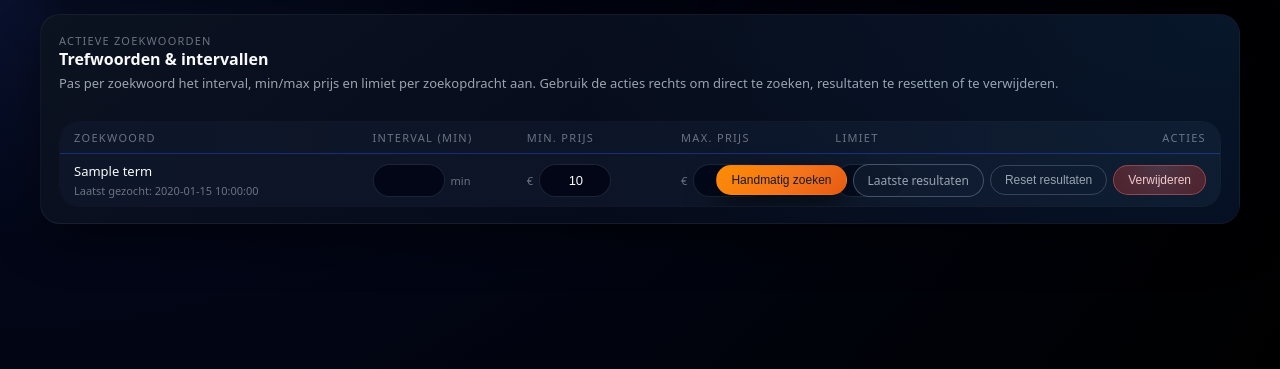
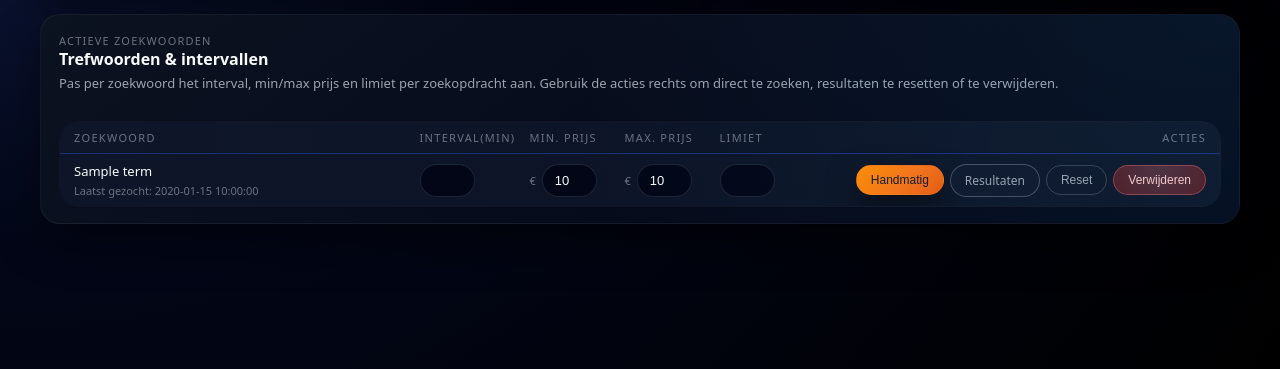
Before and after one commit to TerrorSource/MPWatchter, a Flask app: template templates/index.html in a window 1280 px wide. Shown: the part 431-800 px from the top of the page. Run offline with Flask 3, Linux system fonts and the light colour scheme; the template is opened without the code that fills it: most values are stand-ins (such as "Sample title", 1, 10 or a date in 2020); parts of the project's set-up code (start-up, migrations or seed data) failed here and were passed over.

Commit message:
Add files via upload

```diff
--- a/templates/base.html
+++ b/templates/base.html
@@ -446,13 +446,22 @@
       background: radial-gradient(circle at top left, #020617 0, #020617 100%);
     }
 
-    .table-header, .table-row {
-      display: grid;
-      grid-template-columns: minmax(0, 1.6fr) repeat(4, minmax(0, 0.8fr)) minmax(0, 1.2fr);
-      gap: 10px;
-      align-items: center;
-      padding: 8px 14px;
-    }
+.table-header,
+.table-row {
+  display: grid;
+  /* Zoekwoord | Interval | Min | Max | Limiet | Acties */
+  grid-template-columns:
+    minmax(0, 2.2fr)   /* zoekwoord – iets smaller */
+    100px              /* interval */
+    85px               /* min prijs */
+    85px               /* max prijs */
+    80px               /* limiet */
+    minmax(260px, 2.6fr); /* acties – wat breder */
+  gap: 10px;
+  align-items: center;
+  padding: 8px 14px;
+}
+
 
     .table-header {
       font-size: 11px;
@@ -505,7 +514,7 @@
     }
 
     .inline-input-group .input--short {
-      max-width: 72px;
+      max-width: 55px;
     }
 
     .inline-input-group span {
--- a/templates/index.html
+++ b/templates/index.html
@@ -142,7 +142,7 @@
       <div class="table-wrapper">
 <div class="table-header">
   <div>Zoekwoord</div>
-          <div>Interval (min)</div>
+  <div>Interval(min)</div>
   <div>Min. prijs</div>
   <div>Max. prijs</div>
   <div>Limiet</div>
@@ -176,7 +176,6 @@
                     step="1"
                     value="{{ kw.interval_minutes }}"
                   >
-                  <span>min</span>
 
                   <!-- Hidden fields zodat rest van de waarden behouden blijven -->
                   <input type="hidden" name="term" value="{{ kw.term }}">
@@ -244,7 +243,6 @@
                     step="1"
                     value="{{ kw.limit_per_run if kw.limit_per_run is not none }}"
                   >
-                  <span>ads</span>
                   <!-- Hidden rest -->
                   <input type="hidden" name="term" value="{{ kw.term }}">
                   <input type="hidden" name="interval" value="{{ kw.interval_minutes }}">
@@ -257,15 +255,15 @@
             <!-- Acties -->
             <div class="actions-col">
               <form method="post" action="{{ url_for('manual_search', keyword_id=kw.id) }}">
-                <button type="submit" class="btn btn-primary">Handmatig zoeken</button>
+                <button type="submit" class="btn btn-primary">Handmatig</button>
               </form>
 
               <a href="{{ url_for('results', keyword_id=kw.id) }}" class="btn btn-soft">
-                Laatste resultaten
+                Resultaten
               </a>
 
               <form method="post" action="{{ url_for('reset_keyword', keyword_id=kw.id) }}">
-                <button type="submit" class="btn btn-ghost">Reset resultaten</button>
+                <button type="submit" class="btn btn-ghost">Reset</button>
               </form>
 
               <form method="post" action="{{ url_for('delete_keyword', keyword_id=kw.id) }}">
```
Lines whose indentation alone changed are shown as unchanged.
